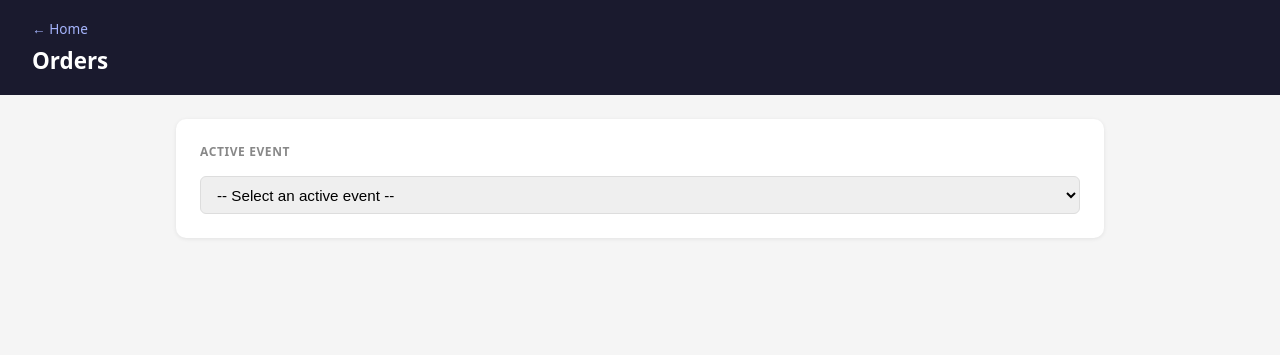
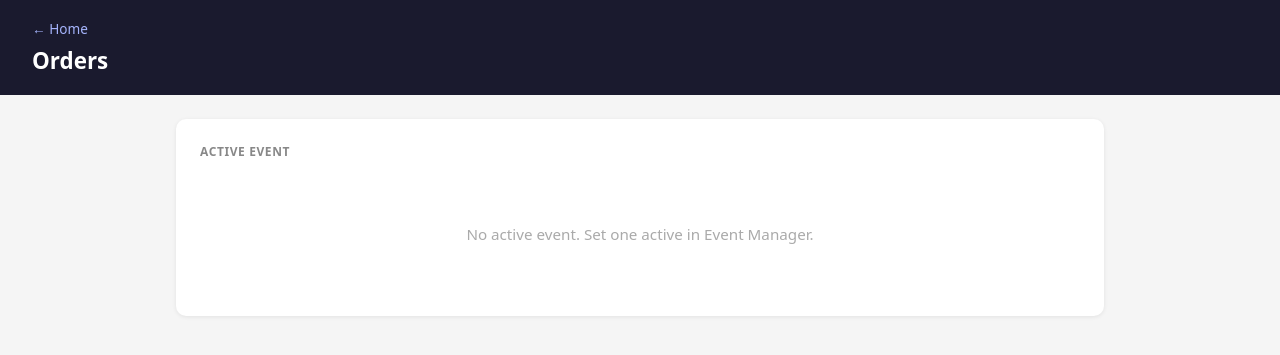
Before and after one commit to colinanlewis-dev/fgCon, a FastAPI app: page /orders in a window 1280 px wide. Shown: the top 355 px of the page. Run offline with FastAPI, Linux system fonts and the light colour scheme; data that the repository does not hold is empty.

Commit message:
feat: enforce single active event, auto-load active event on orders page

```diff
--- a/main.py
+++ b/main.py
@@ -91,8 +91,16 @@ def get_events():
     return result.data
 
 
+@app.get("/api/events/active")
+def get_active_event():
+    result = supabase.table("event").select("*").eq("isActive", True).limit(1).execute()
+    return result.data[0] if result.data else None
+
+
 @app.post("/api/events", status_code=201)
 def create_event(event: Event):
+    if event.isActive:
+        supabase.table("event").update({"isActive": False}).eq("isActive", True).execute()
     result = supabase.table("event").insert(event.model_dump()).execute()
     return result.data[0]
 
@@ -102,6 +110,8 @@ def update_event(event_id: int, event: EventUpdate):
     updates = {k: v for k, v in event.model_dump().items() if v is not None}
     if not updates:
         raise HTTPException(status_code=400, detail="No fields to update")
+    if updates.get("isActive") is True:
+        supabase.table("event").update({"isActive": False}).eq("isActive", True).execute()
     result = supabase.table("event").update(updates).eq("id", event_id).execute()
     if not result.data:
         raise HTTPException(status_code=404, detail="Event not found")
--- a/templates/orders.html
+++ b/templates/orders.html
@@ -16,8 +16,10 @@
     .card { background: white; border-radius: 10px; padding: 1.5rem; box-shadow: 0 1px 4px rgba(0,0,0,0.08); margin-bottom: 1.5rem; }
     .card h2 { font-size: .75rem; font-weight: 600; color: #888; text-transform: uppercase; letter-spacing: .05em; margin-bottom: 1rem; }
 
-    select, input { padding: .55rem .75rem; border: 1px solid #ddd; border-radius: 6px; font-size: .95rem; width: 100%; }
-    select:focus, input:focus { outline: 2px solid #4f46e5; border-color: transparent; }
+    .event-banner { background: #eef2ff; border: 1px solid #c7d2fe; border-radius: 8px; padding: .75rem 1rem; display: flex; align-items: center; justify-content: space-between; }
+    .event-banner .ev-name { font-weight: 600; font-size: .95rem; }
+    .event-banner .ev-date { font-size: .8rem; color: #666; }
+    .no-event { text-align: center; color: #aaa; padding: 3rem 1rem; font-size: .95rem; }
 
     /* Menu items */
     .type-group { margin-bottom: 1.2rem; }
@@ -68,11 +70,9 @@
 </header>
 
 <div style="max-width:960px;margin:1.5rem auto;padding:0 1rem">
-  <div class="card" style="margin-bottom:0">
+  <div class="card" style="margin-bottom:0" id="eventBannerCard">
     <h2>Active Event</h2>
-    <select id="eventSelect" onchange="onEventChange()">
-      <option value="">-- Select an active event --</option>
-    </select>
+    <div id="eventBanner"></div>
   </div>
 </div>
 
@@ -103,29 +103,24 @@
 <div id="toast"></div>
 
 <script>
-  let cart = {}; // menuItemId -> { name, price, qty }
+  let cart = {};
   let menuData = [];
   let selectedEventId = null;
 
   async function init() {
-    const res = await fetch('/api/events');
-    const events = await res.json();
-    const active = events.filter(e => e.isActive);
-    const sel = document.getElementById('eventSelect');
-    active.forEach(e => {
-      const opt = document.createElement('option');
-      opt.value = e.id;
-      opt.textContent = `${e.eventName || 'Unnamed'} — ${formatDate(e.eventDate)}`;
-      sel.appendChild(opt);
-    });
-    if (active.length === 1) { sel.value = active[0].id; onEventChange(); }
-  }
-
-  async function onEventChange() {
-    selectedEventId = document.getElementById('eventSelect').value;
-    if (!selectedEventId) { document.getElementById('mainContent').style.display = 'none'; return; }
+    const res = await fetch('/api/events/active');
+    const event = await res.json();
+    const banner = document.getElementById('eventBanner');
+    if (!event) {
+      banner.innerHTML = '<p class="no-event">No active event. Set one active in Event Manager.</p>';
+      return;
+    }
+    selectedEventId = event.id;
+    banner.innerHTML = `<div class="event-banner">
+      <span class="ev-name">${esc(event.eventName || 'Unnamed Event')}</span>
+      <span class="ev-date">${formatDate(event.eventDate)}${event.eventSize ? ' &mdash; ' + esc(event.eventSize) + ' guests' : ''}</span>
+    </div>`;
     document.getElementById('mainContent').style.display = '';
-    cart = {};
     await Promise.all([loadMenu(), loadOrders()]);
     renderCart();
   }
```
